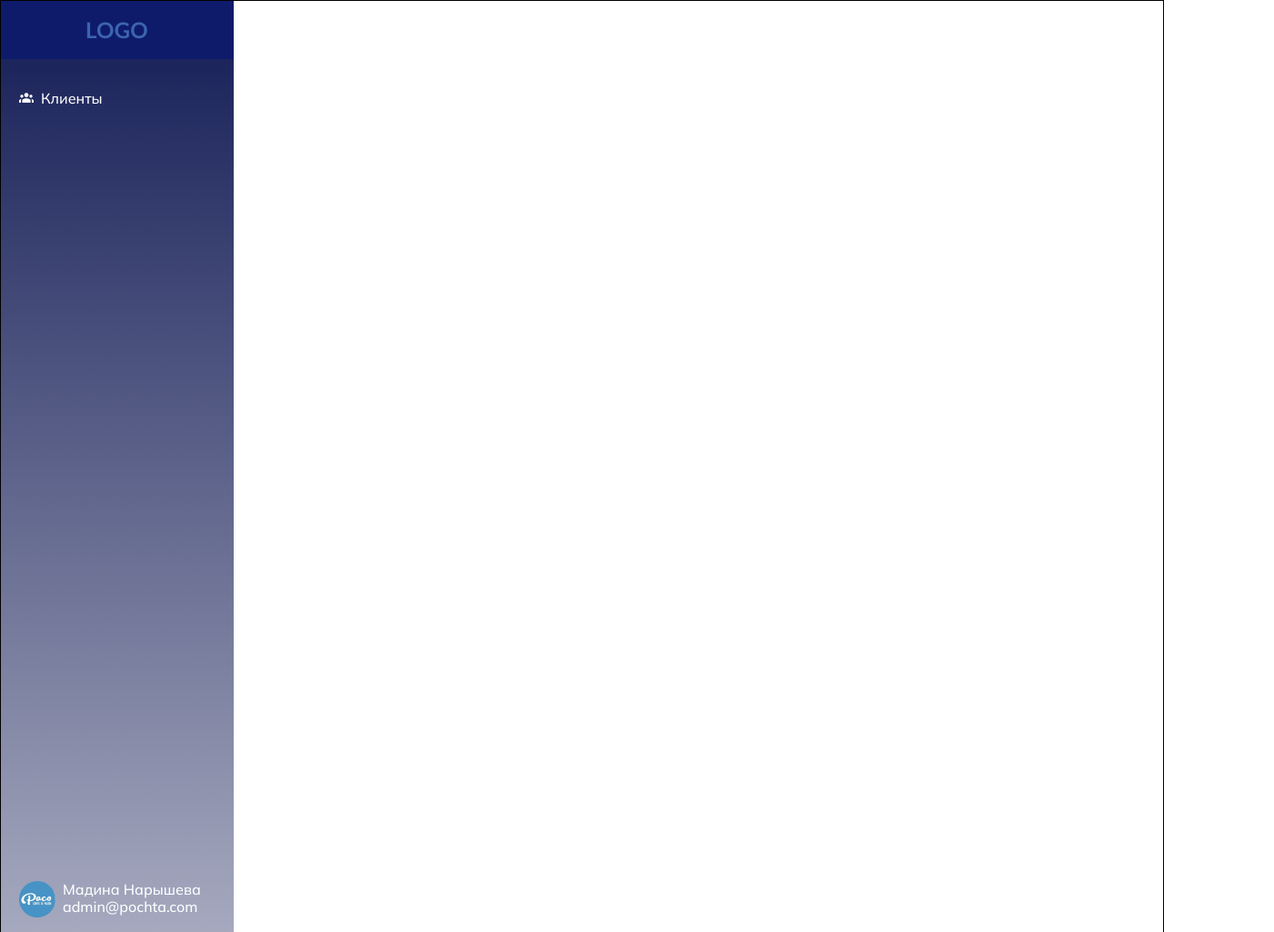
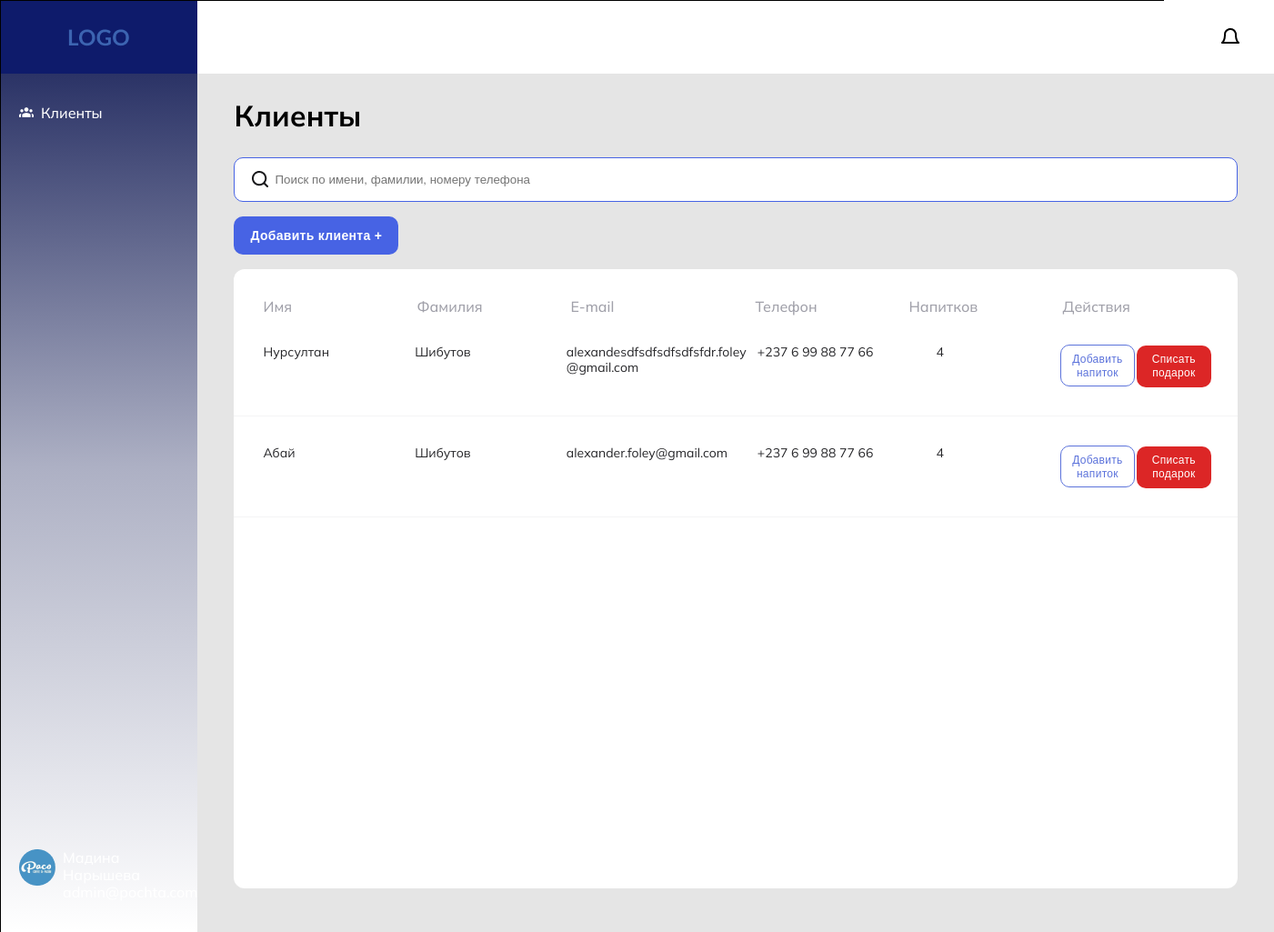
Before and after one commit to sauran-a/cafe-loyalty, a plain HTML site: page templates/cabinet.html in a window 1280 px wide. Shown: the whole page at 91% size, 1401 px wide, since content can reach past the window. Drawn offline with Linux system fonts and the light colour scheme; a web font is replaced by a local one.

Commit message:
users list and some small fixes

```diff
--- a/static/style.css
+++ b/static/style.css
@@ -3,7 +3,8 @@ html {
   font-family: "Mulish", sans-serif;
 }
 
-body {
+body,
+p {
   margin: 0;
   padding: 0;
   margin-top: 0;
@@ -267,19 +268,26 @@ nav {
 
 /* ADMIN CABINET ========================== */
 
+.container {
+  display: flex;
+  max-width: 144rem;
+  margin: 0 auto;
+  border: 1px solid black;
+}
+
 .sidebar {
   height: 102.4rem;
   width: 25.6rem;
   background: linear-gradient(
     180deg,
-    #131c55 0%,
-    rgba(19, 28, 85, 0.35) 104.8%,
-    rgba(19, 28, 85, 0) 169.64%
+    #131c55,
+    rgba(19, 28, 85, 0.35),
+    rgba(19, 28, 85, 0)
   );
 }
 
 .sidebar-top {
-  height: 6.4rem;
+  height: 8rem;
   display: flex;
   justify-content: center;
   align-items: center;
@@ -291,6 +299,13 @@ nav {
   display: flex;
   flex-direction: column;
   justify-content: space-between;
+  /* background-image: linear-gradient(
+      180deg,
+      #131c55,
+      rgba(19, 28, 85, 0.35),
+      rgba(19, 28, 85, 0)
+    ),
+    url("../static/images/Sidebar-bg.png"); */
 }
 
 .sidebar-low__item {
@@ -313,6 +328,7 @@ nav {
 .sidebar-low__admin {
   display: flex;
   margin-left: 2rem;
+  margin-bottom: 3.4rem;
 }
 
 .admin__info {
@@ -321,6 +337,123 @@ nav {
   font-size: 16px;
   line-height: 19px;
   color: #ffffff;
+}
+
+.section-users {
+  background-color: E5E5E5;
+}
+
+.section-users__rectangle {
+  background-color: #fff;
+  width: 1184px;
+  height: 80px;
+}
+
+.rectangle__bell {
+  margin-top: 3rem;
+  margin-bottom: 3.5rem;
+  margin-left: 112.6rem;
+}
+
+.section-users__clients {
+  font-weight: 600;
+  font-size: 3.2rem;
+  line-height: 3.9rem;
+  margin-left: 4rem;
+}
+
+.section-users__search {
+  position: relative;
+}
+
+.section-users__input {
+  margin-left: 4rem;
+  padding-left: 4.4rem;
+  width: 110.4rem;
+  height: 4.9rem;
+  border: 1px solid #4763e4;
+  border-radius: 10px;
+}
+
+.search-img {
+  position: absolute;
+  left: 6rem;
+  top: 1.5rem;
+}
+
+.section-users__btn {
+  margin-left: 4rem;
+  margin-top: 1.6rem;
+}
+
+.section-users__users-list {
+  margin-top: 1.6rem;
+  margin-left: 4rem;
+  width: 110.4rem;
+  height: 68.1rem;
+  background-color: #fff;
+  border-radius: 1.2rem;
+}
+
+.users-list__table-info {
+  display: flex;
+  justify-content: space-between;
+}
+
+.users-list__heading {
+  width: 16.67rem;
+  font-weight: 500;
+  font-size: 1.6rem;
+  line-height: 1.9rem;
+  color: #a1a1aa;
+  margin-top: 3.2rem;
+  margin-right: 0.8rem;
+}
+
+.users-list__heading#uheading {
+  width: 20rem;
+  margin-right: 1rem;
+}
+
+.users-list__heading:first-child {
+  margin-left: 3.2rem;
+}
+.users-list__heading:last-child {
+  margin-right: 3.2rem;
+}
+
+.users-list__item-user {
+  display: flex;
+  /* justify-content: space-between; */
+  height: 7.8rem;
+  padding-top: 3.2rem;
+  border-bottom: 1px solid #f4f4f5;
+}
+
+.users-list__item-user p:first-child {
+  margin-left: 3.2rem;
+}
+
+.users-list__item-user p {
+  width: 16.67rem;
+  padding-right: 0.8rem;
+  font-weight: 400;
+  font-size: 14px;
+  line-height: 17px;
+  color: #27272a;
+}
+
+.user__email#email {
+  width: 21rem;
+  overflow-wrap: break-word;
+}
+
+.user__drinks#drinks {
+  padding-left: 3rem;
+}
+
+.user__buttons {
+  /* margin-right: 3.2rem; */
 }
 /* BUTTONS ================================*/
 
@@ -350,6 +483,31 @@ nav {
   border-radius: 12px;
 }
 
+.btn--add-client {
+  background: #4763e4;
+  border-radius: 10px;
+}
+
+.btn--add-drink {
+  width: 8.133rem;
+  height: 4.6rem;
+  font-weight: 500;
+  font-size: 1.2rem;
+  line-height: 1.5rem;
+  text-align: center;
+  padding: 8px 10px 8px 10px;
+  color: #5c73db;
+  background: #ffffff;
+  border: 1px solid #5c73db;
+  border-radius: 1rem;
+}
+
+.btn--gift-takeaway {
+  background-color: #dc2626;
+  color: #fff;
+  border: none;
+}
+
 /* MEDIA ============================================================ */
 
 @media (max-width: 1300px) {
--- a/templates/cabinet.html
+++ b/templates/cabinet.html
@@ -13,7 +13,7 @@
     <title>cabinet</title>
   </head>
   <body>
-    <div class="wrapper">
+    <div class="container">
       <div class="sidebar">
         <div class="sidebar-top">
           <div class="sidebar-top__img">
@@ -50,6 +50,75 @@
           </div>
         </div>
       </div>
+
+      <div class="section-users">
+        <div class="section-users__rectangle">
+          <img
+            class="rectangle__bell"
+            src="../static/images/Bell.png"
+            alt="bell"
+          />
+        </div>
+
+        <h2 class="section-users__clients">Клиенты</h2>
+
+        <div class="section-users__search">
+          <input
+            class="section-users__input"
+            type="search"
+            placeholder="Поиск по имени, фамилии, номеру телефона"
+          />
+          <img
+            class="search-img"
+            src="../static/images/Search-icon.png"
+            alt="search icon"
+          />
+        </div>
+
+        <div class="section-users__btn">
+          <button class="btn btn--add-client">Добавить клиента +</button>
+        </div>
+
+        <div class="section-users__users-list">
+          <div class="users-list__table-info">
+            <p class="users-list__heading">Имя</p>
+            <p class="users-list__heading">Фамилия</p>
+            <p id="uheading" class="users-list__heading">E-mail</p>
+            <p class="users-list__heading">Телефон</p>
+            <p class="users-list__heading">Напитков</p>
+            <p class="users-list__heading">Действия</p>
+          </div>
+
+          <div class="users-list__item-user">
+            <p class="user__name">Нурсултан</p>
+            <p class="user__surname">Шибутов</p>
+            <p id="email" class="user__email">
+              alexandesdfsdfsdfsdfsfdr.foley@gmail.com
+            </p>
+            <p class="user__phone">+237 6 99 88 77 66</p>
+            <p id="drinks" class="user__drinks">4</p>
+            <div class="user__buttons">
+              <button class="btn btn--add-drink">Добавить напиток</button>
+              <button class="btn btn--add-drink btn--gift-takeaway">
+                Списать подарок
+              </button>
+            </div>
+          </div>
+          <div class="users-list__item-user">
+            <p class="user__name">Абай</p>
+            <p class="user__surname">Шибутов</p>
+            <p id="email" class="user__email">alexander.foley@gmail.com</p>
+            <p class="user__phone">+237 6 99 88 77 66</p>
+            <p id="drinks" class="user__drinks">4</p>
+            <div class="user__buttons">
+              <button class="btn btn--add-drink">Добавить напиток</button>
+              <button class="btn btn--add-drink btn--gift-takeaway">
+                Списать подарок
+              </button>
+            </div>
+          </div>
+        </div>
+      </div>
     </div>
   </body>
 </html>
```
Also changed, not shown: static/images/Bell.png (added), static/images/Search-icon.png (added), static/images/Sidebar-bg.png (added).
